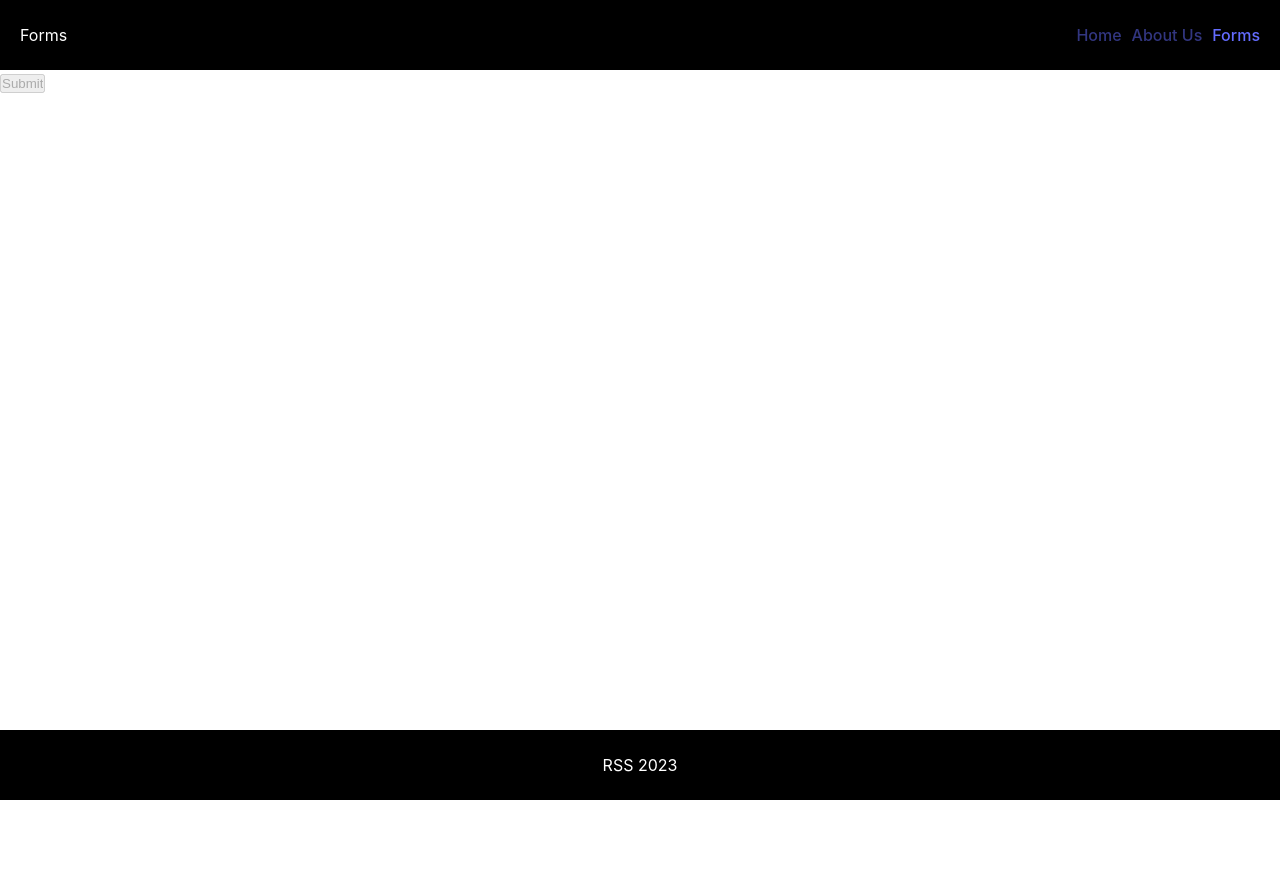
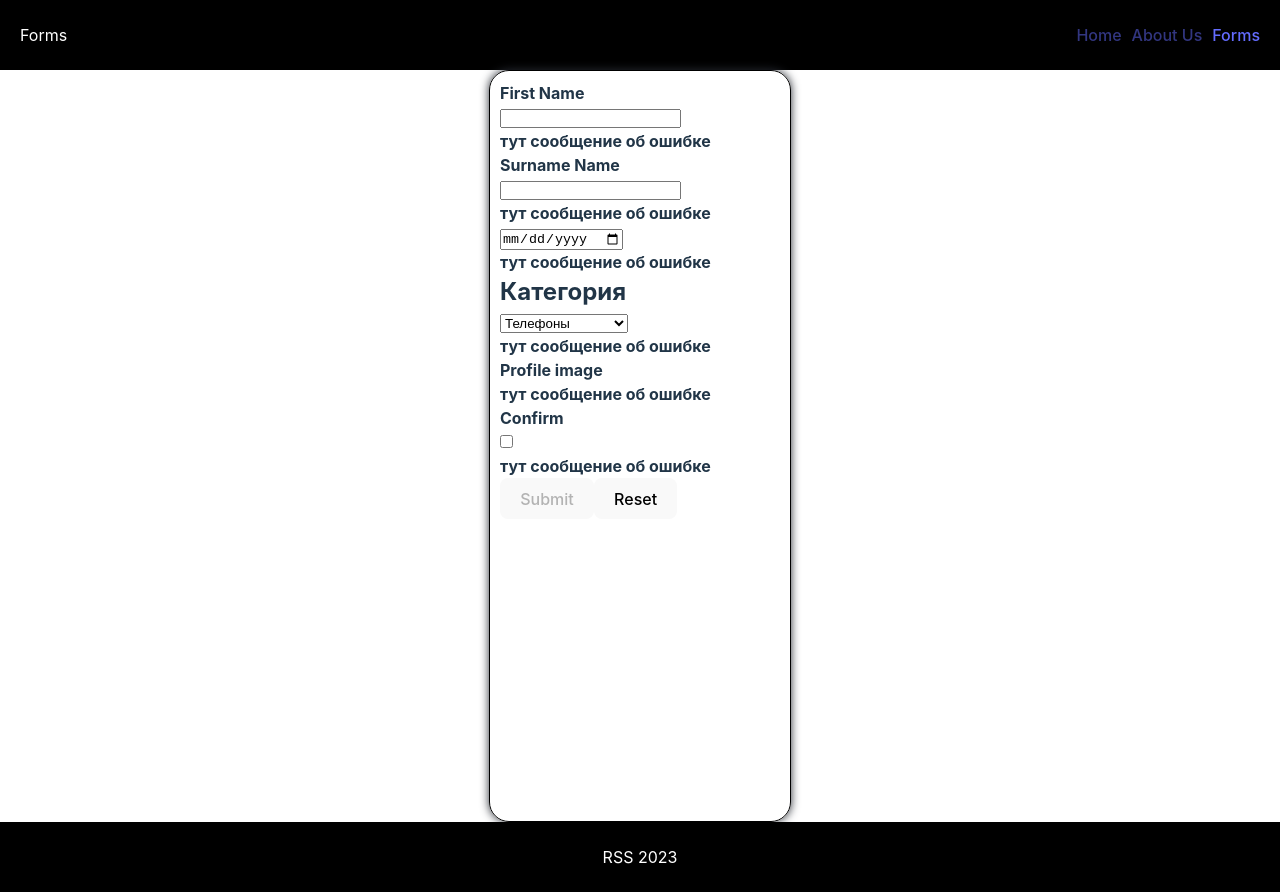
Before and after one commit to bloodsuckers-spb/ssr-render-to-pipeable-stream, a React (Vite) app: page /forms in a window 1280 px wide. Before the commit the page ends 800 px from the top, so only its background shows below. Built offline with nearby package versions, Linux system fonts and the light colour scheme.

Commit message:
feat: add basic form structure

```diff
--- /dev/null
+++ b/src/components/Form/index.module.css
@@ -0,0 +1,13 @@
+.form {
+  padding: 10px;
+  border-radius: 20px;
+  width: 280px;
+  font-weight: bolder;
+  border: 1px solid #000;
+  box-shadow: 0px 0px 10px #282c34;
+  height: 730px;
+}
+
+.card-name {
+  color: red;
+}
--- a/src/components/Form/index.tsx
+++ b/src/components/Form/index.tsx
@@ -6,13 +6,16 @@ type State = {
   isDisabled: boolean;
 };
 
+import styles from './index.module.css';
+
 export default class Form extends Component<Props, State> {
   constructor(props: Props) {
     super(props);
     this.state = {
       isDisabled: true,
-    }
+    };
   }
+
 
   handleChange() {
     return '';
@@ -48,15 +51,102 @@ export default class Form extends Component<Props, State> {
   render(): ReactNode {
     return (
       <form
-        className="form"
+        className={styles.form}
         onSubmit={this.handleSubmit}
       >
-        <input
+        <div>
+          <h4 className="title">First Name</h4>
+          <label
+            className="sr-only"
+            htmlFor="first-name"
+          >
+            First Name
+          </label>
+          <input
+            type="text"
+            id="first-name"
+          />
+          <p>тут сообщение об ошибке</p>
+        </div>
+        <div>
+          <h4 className="title">Surname Name</h4>
+          <label
+            className="sr-only"
+            htmlFor="surname"
+          >
+            Surname Name
+          </label>
+          <input
+            type="text"
+            id="surname"
+          />
+          <p>тут сообщение об ошибке</p>
+        </div>
+        <div>
+          <label
+            className="sr-only"
+            htmlFor="born-date"
+          ></label>
+          <input
+            type="date"
+            id="born-date"
+          />
+          <p>тут сообщение об ошибке</p>
+        </div>
+
+        <div>
+          <h2>Категория</h2>
+          <select name="category">
+            <option value="computer">Компьютеры</option>
+            <option
+              value="phone"
+              selected
+            >
+              Телефоны
+            </option>
+            <option value="appliances">Бытовая техника</option>
+          </select>
+          <p>тут сообщение об ошибке</p>
+        </div>
+        <div>
+          <h4>Profile image</h4>
+          <label
+            className="sr-only"
+            htmlFor="profile-image"
+          ></label>
+          <input
+            className="sr-only"
+            type="file"
+            id="profile-image"
+          />
+          <p>тут сообщение об ошибке</p>
+        </div>
+        <div>
+          <h4>Сonfirm</h4>
+          <label
+            className="sr-only"
+            htmlFor="personal-data"
+          ></label>
+          <input
+            type="checkbox"
+            id="personal-data"
+          />
+          <p>тут сообщение об ошибке</p>
+        </div>
+        <button
+          className="submit"
+          type="submit"
+          disabled={this.state.isDisabled}
+        >
+          Submit
+        </button>
+        <button
           className="submit"
           type="submit"
           value="Submit"
-          disabled={this.state.isDisabled}
-        />
+        >
+          Reset
+        </button>
       </form>
     );
   }
--- a/src/index.css
+++ b/src/index.css
@@ -82,3 +82,17 @@ button:focus-visible {
   max-width: 1920px;
   padding: 0 20px;
 }
+
+.sr-only {
+  position: absolute;
+
+  width: 1px;
+  height: 1px;
+  padding: 0;
+
+  overflow: hidden;
+
+  white-space: nowrap;
+
+  border: 0;
+}
--- /dev/null
+++ b/src/pages/Forms/index.module.css
@@ -0,0 +1,5 @@
+.forms {
+    margin: 0 auto;
+    display: flex;
+    justify-content: center;
+}
--- a/src/pages/Forms/index.tsx
+++ b/src/pages/Forms/index.tsx
@@ -1,8 +1,10 @@
 import Form from '../../components/Form';
+
+import styles from './index.module.css';
 
 const Forms = () => {
   return (
-    <div>
+    <div className={styles.forms}>
       <Form />
     </div>
   );
```
